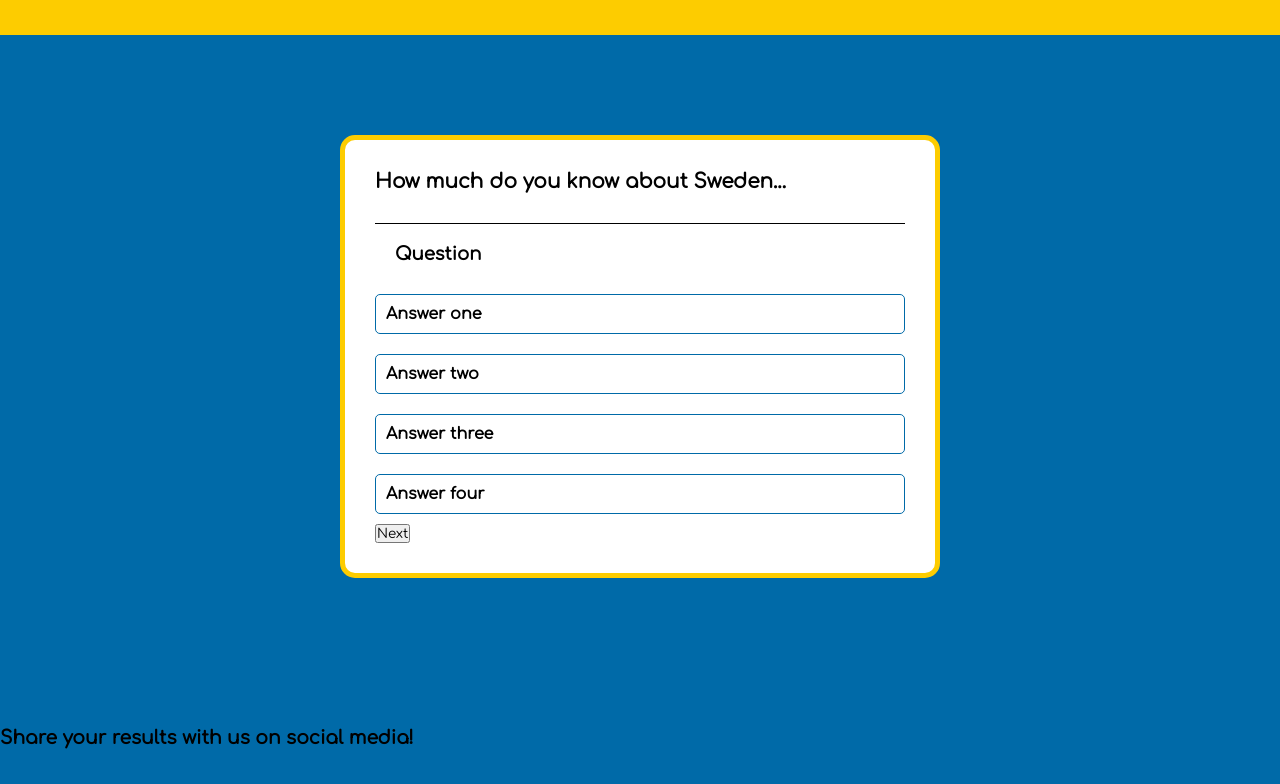
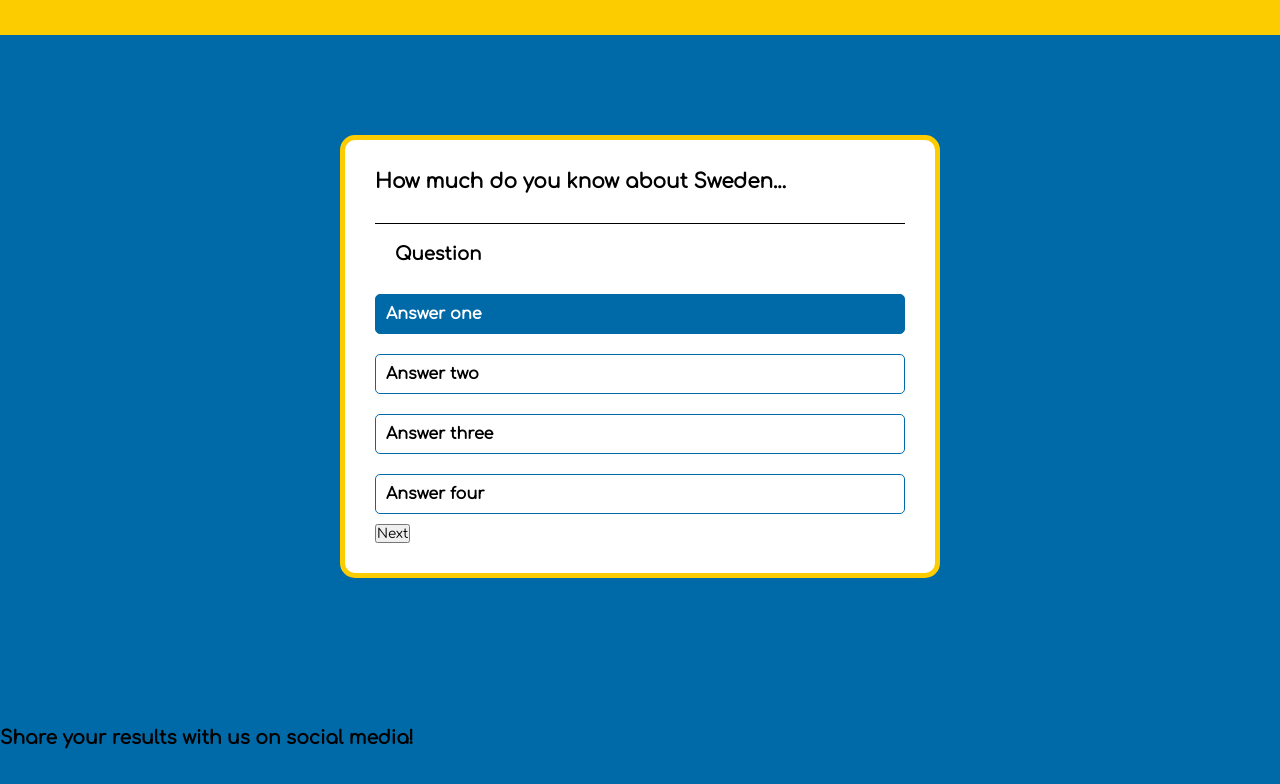
Before and after one commit to Frida010/quiz-game, a plain HTML site: page index.html in a window 1280 px wide. In both pictures the pointer is over the button "Answer one". Shown: the part 115-899 px from the top of the page. Drawn offline with Linux system fonts and the light colour scheme.

Commit message:
add hover effect to answer buttons

```diff
--- a/assets/css/style.css
+++ b/assets/css/style.css
@@ -73,3 +73,12 @@ body {
     cursor: pointer;
     transition: all 0.5s;
 }
+
+.btn:hover:not([disabled]) {
+    background: #006aa8;
+    color: #fff;
+}
+
+.btn:disabled {
+    cursor: no-drop;
+}
```
